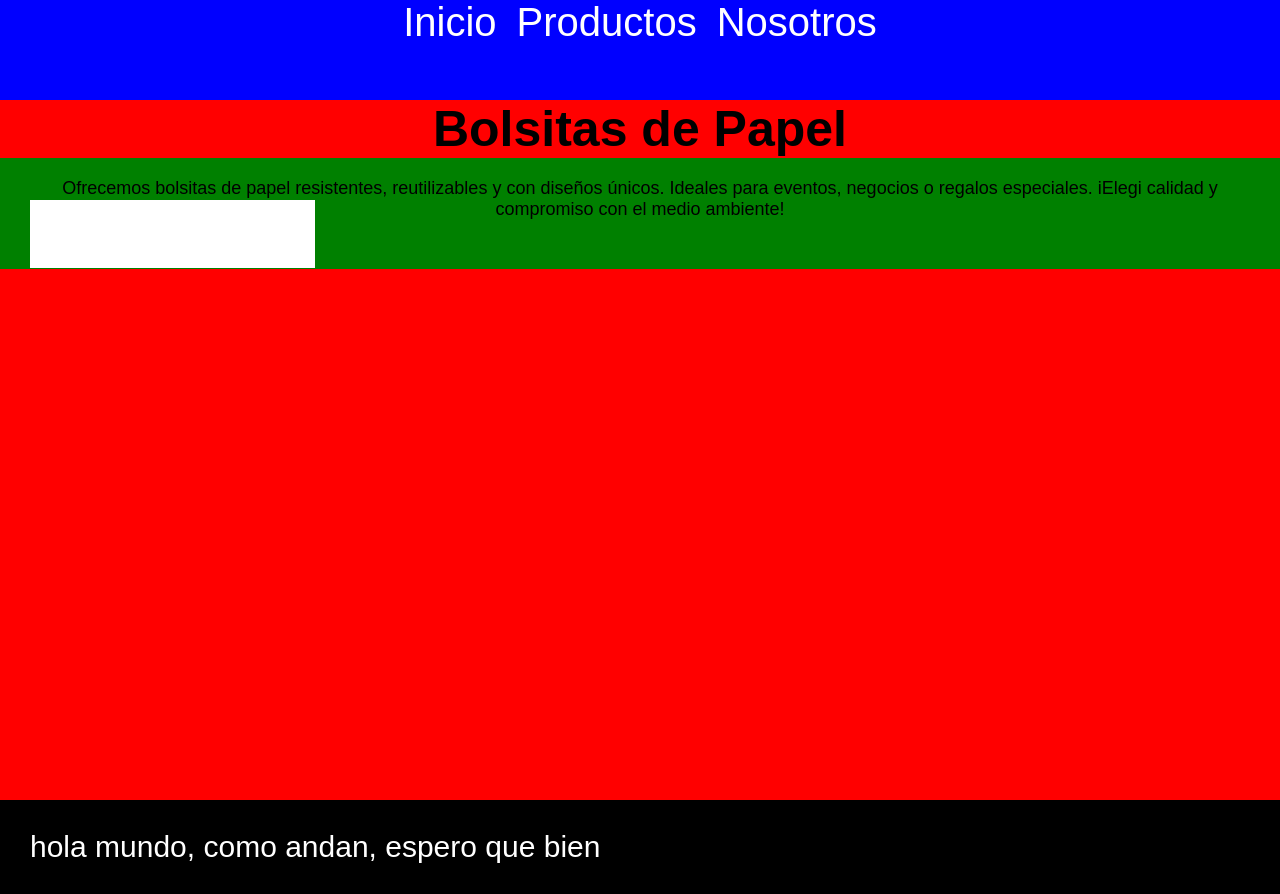
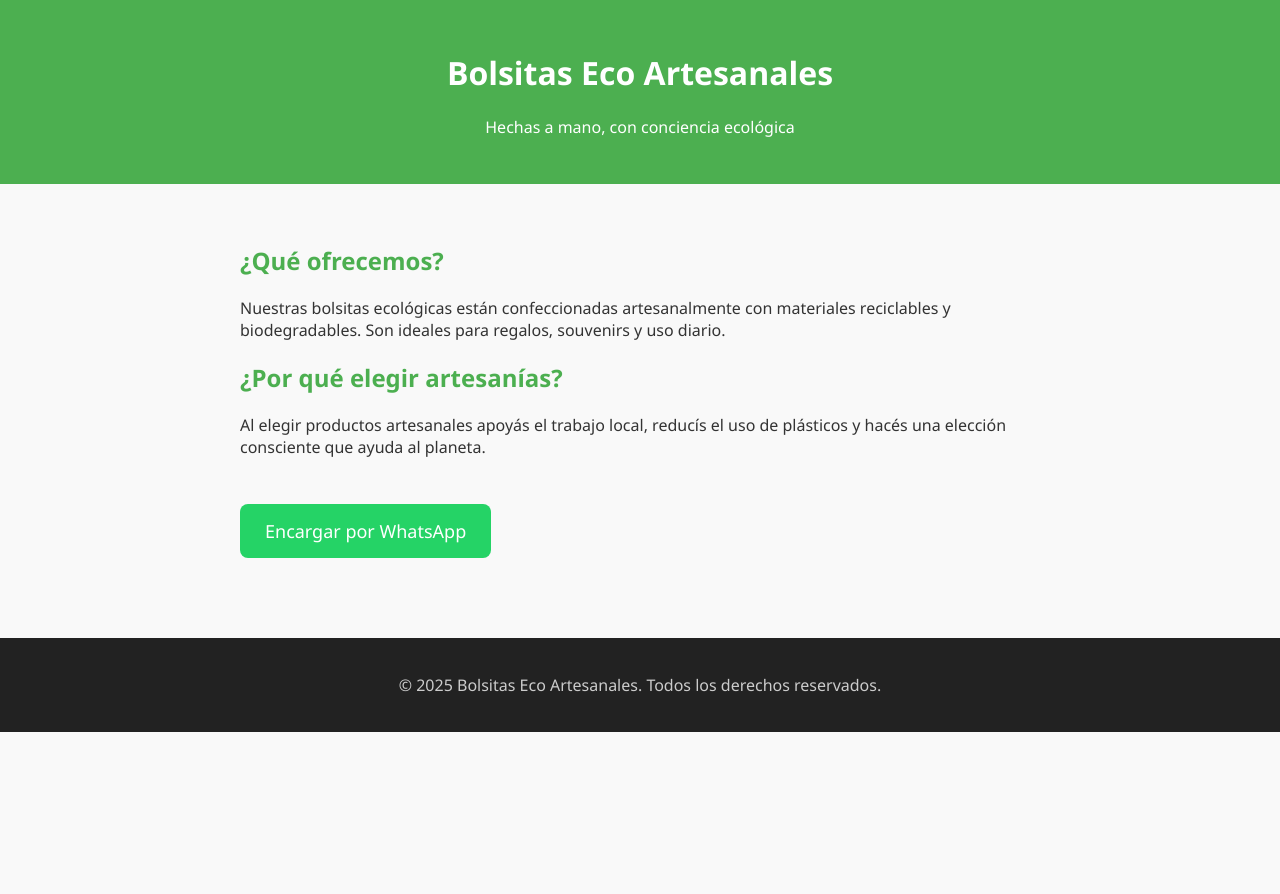
Before and after one commit to Monocromee/Monocromee.github.io, a plain HTML site: page index.html in a window 1280 px wide. After the commit the page ends 800 px from the top, so only its background shows below. Drawn offline with Linux system fonts and the light colour scheme.

Commit message:
Update index.html

```diff
--- a/index.html
+++ b/index.html
@@ -1,24 +1,85 @@
-<!DOCTYPE>
-<html>
+<!DOCTYPE html>
+<html lang="es">
 <head>
-		<link href="styles.css" rel="stylesheet" type="text/css">
+  <meta charset="UTF-8">
+  <meta name="viewport" content="width=device-width, initial-scale=1">
+  <title>Bolsitas Eco Artesanales</title>
+  <style>
+    body {
+      font-family: 'Segoe UI', sans-serif;
+      margin: 0;
+      padding: 0;
+      background-color: #f9f9f9;
+      color: #333;
+    }
+
+    header {
+      background-color: #4CAF50;
+      color: white;
+      padding: 30px 20px;
+      text-align: center;
+    }
+
+    main {
+      padding: 40px 20px;
+      max-width: 800px;
+      margin: auto;
+    }
+
+    h2 {
+      color: #4CAF50;
+    }
+
+    .whatsapp-btn {
+      display: inline-block;
+      background-color: #25D366;
+      color: white;
+      padding: 15px 25px;
+      text-decoration: none;
+      font-size: 18px;
+      border-radius: 8px;
+      margin-top: 30px;
+    }
+
+    .whatsapp-btn:hover {
+      background-color: #1ebe5d;
+    }
+
+    footer {
+      background-color: #222;
+      color: #ccc;
+      text-align: center;
+      padding: 20px;
+      margin-top: 40px;
+    }
+  </style>
 </head>
 <body>
+
+  <header>
+    <h1>Bolsitas Eco Artesanales</h1>
+    <p>Hechas a mano, con conciencia ecológica</p>
+  </header>
+
   <main>
-			<div id="menu_bar">
-				<a>Inicio</a>
-				<a>Productos</a>
-				<a>Nosotros</a>
-			</div>
-			<h1>Bolsitas de Papel</h1>
-	    	<div id="presentacion">
-	    	    <p>Ofrecemos bolsitas de papel resistentes, reutilizables y con diseños únicos. Ideales para eventos, negocios o regalos especiales. iElegi calidad y compromiso con el medio ambiente!
-	    	    </p>
-	    	    <a href="https://wa.me/5493854753496?text=Hola" id="linkAcceso">CONSIGUE ACCESO</a>
-	    	</div>
+    <section>
+      <h2>¿Qué ofrecemos?</h2>
+      <p>Nuestras bolsitas ecológicas están confeccionadas artesanalmente con materiales reciclables y biodegradables. Son ideales para regalos, souvenirs y uso diario.</p>
+    </section>
+
+    <section>
+      <h2>¿Por qué elegir artesanías?</h2>
+      <p>Al elegir productos artesanales apoyás el trabajo local, reducís el uso de plásticos y hacés una elección consciente que ayuda al planeta.</p>
+    </section>
+
+    <a class="whatsapp-btn" href="https://wa.me/5493854753496?text=compra" target="_blank">
+      Encargar por WhatsApp
+    </a>
   </main>
+
   <footer>
-			<p>hola mundo, como andan, espero que bien</p>
+    <p>&copy; 2025 Bolsitas Eco Artesanales. Todos los derechos reservados.</p>
   </footer>
+
 </body>
 </html>
```
Lines whose indentation alone changed are shown as unchanged.
